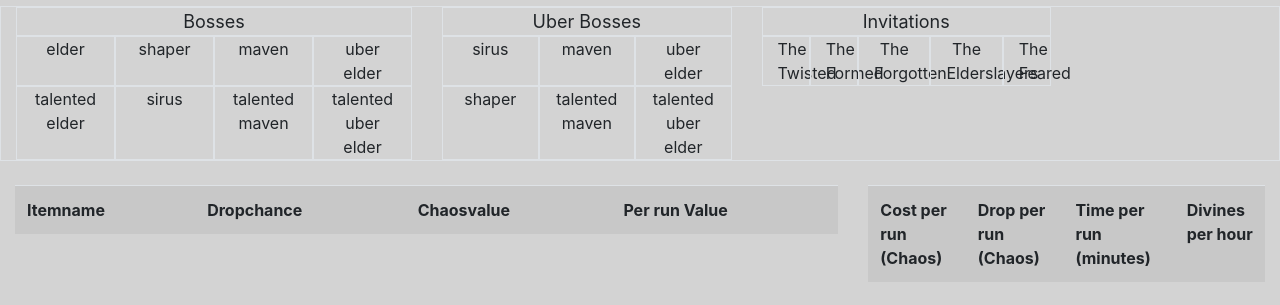
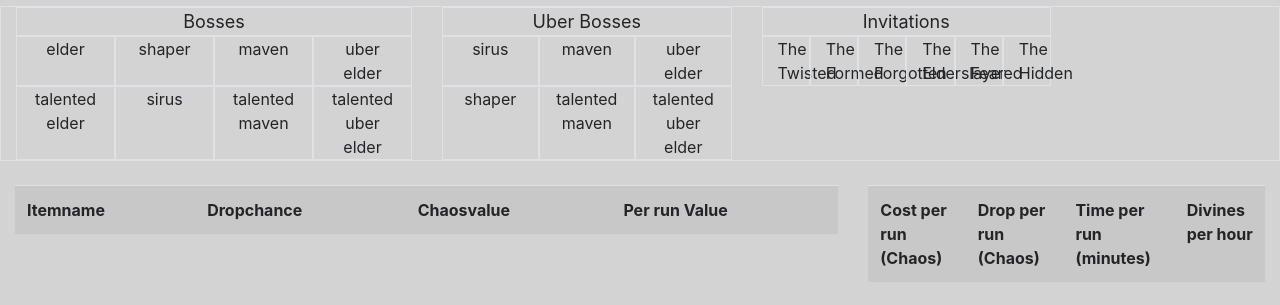
Before and after one commit to TheLegendHimself/PoeProfit, a plain HTML site: page index.html in a window 1280 px wide. Shown: the part 117-422 px from the top of the page. Drawn offline with nearby package versions, Linux system fonts and the light colour scheme; no server answers.

Commit message:
added invitations

```diff
--- a/index.html
+++ b/index.html
@@ -58,9 +58,10 @@
                         <div class="row">
                             <div class="border col-2" onclick="" style="text-align: center;">The Twisted</div>
                             <div class="border col-2" onclick="" style="text-align: center;">The Formed</div>
-                            <div class="border col-3" onclick="" style="text-align: center;">The Forgotten</div>
-                            <div class="border col-3" onclick="" style="text-align: center;">The Elderslayers</div>
+                            <div class="border col-2" onclick="" style="text-align: center;">The Forgotten</div>
+                            <div class="border col-2" onclick="" style="text-align: center;">The Elderslayer</div>
                             <div class="border col-2" onclick="" style="text-align: center;">The Feared</div>
+                            <div class="border col-2" onclick="" style="text-align: center;">The Hidden</div>
                         </div>
                     </div>
                 </div>
```
